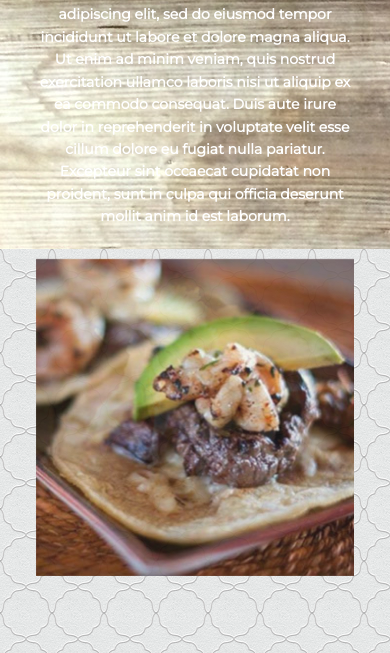
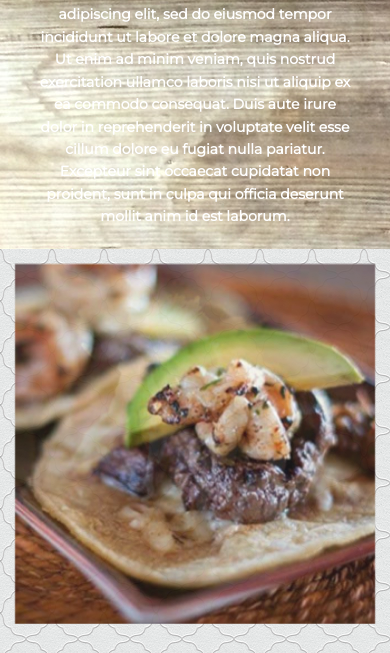
Before and after one commit to Tonyscode/A-level, a website: page index.html in a window 390 px wide. Shown: the part 191-844 px from the top of the page. Drawn offline with nearby package versions, Linux system fonts and the light colour scheme.

Commit message:
changed width of the slider

```diff
--- a/css/stylesheet.css
+++ b/css/stylesheet.css
@@ -465,7 +465,6 @@ footer{
         width: 99%;
     }
 
-
     .block_wrap{
         width: 100%;
     }
@@ -544,8 +543,8 @@ footer{
     }
 
     .block_wrap:first-child img {
-        width: 75%;
-        margin-top: 10px;
+        width: 85%;
+        margin-top: 15px;
     }
     .container_story h1 {
 
```
